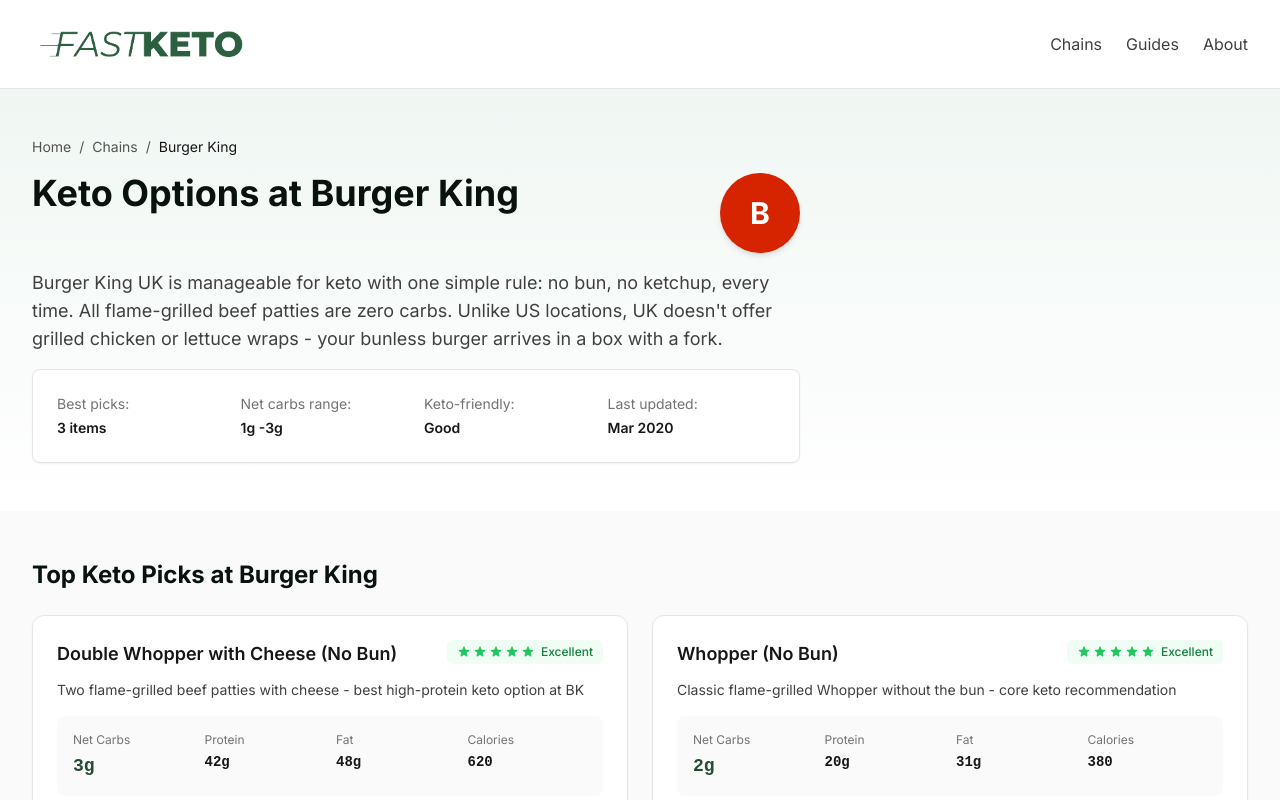
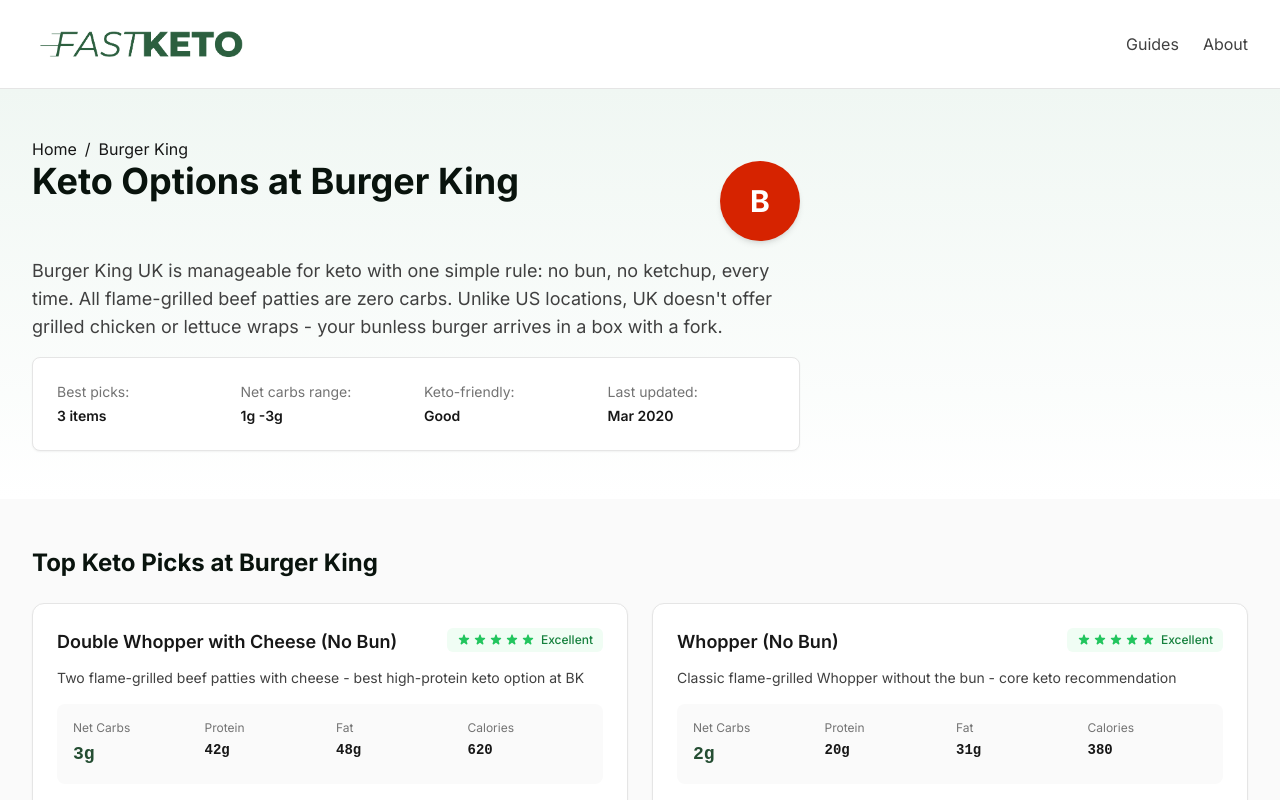
Before and after one commit to humanguitarasparagus/fastketo, a Next.js app: page /chains/burgerking in a window 1280 px wide. Shown: the top 800 px of the page. Built offline with nearby package versions, Linux system fonts and the light colour scheme.

Commit message:
Remove chains nav link, fix breadcrumb, update sitemap with category pages

```diff
--- a/app/chains/[slug]/page.tsx
+++ b/app/chains/[slug]/page.tsx
@@ -195,13 +195,9 @@
         <div className="container-custom">
           <div className="max-w-3xl">
             {/* Breadcrumb */}
-            <div className="text-sm text-neutral-600 mb-4">
-              <a href="/" className="hover:text-primary-600">Home</a>
-              <span className="mx-2">/</span>
-              <a href="/chains" className="hover:text-primary-600">Chains</a>
-              <span className="mx-2">/</span>
-              <span className="text-neutral-900">{chain.name}</span>
-            </div>
+            <a href="/" className="hover:text-primary-600">Home</a>
+<span className="mx-2">/</span>
+<span className="text-neutral-900">{chain.name}</span>
 
             <div className="flex items-start justify-between mb-4">
               <h1 className="text-4xl font-bold text-primary-900">
--- a/app/layout.tsx
+++ b/app/layout.tsx
@@ -27,7 +27,7 @@
 }) {
   return (
     <html lang="en">
-            {/* Google Analytics */}
+      {/* Google Analytics */}
       <Script
         src="https://www.googletagmanager.com/gtag/js?id=G-SBZS29F794"
         strategy="afterInteractive"
@@ -44,13 +44,10 @@
         <nav className="border-b border-neutral-200 bg-white">
           <div className="container-custom py-4">
             <div className="flex items-center justify-between">
-             <a href="/" className="flex items-center space-x-2">
-  <img src="/images/fastketo-logo.png" alt="FastKeto" className="h-14" />
-</a>
+              <a href="/" className="flex items-center space-x-2">
+                <img src="/images/fastketo-logo.png" alt="FastKeto" className="h-14" />
+              </a>
               <div className="flex items-center space-x-6">
-                <a href="/chains" className="text-neutral-700 hover:text-primary-500 transition-colors">
-                  Chains
-                </a>
                 <a href="/guides" className="text-neutral-700 hover:text-primary-500 transition-colors">
                   Guides
                 </a>
--- a/app/sitemap.ts
+++ b/app/sitemap.ts
@@ -9,12 +9,6 @@
       lastModified: new Date(),
       changeFrequency: 'weekly' as const,
       priority: 1,
-    },
-    {
-      url: 'https://fastketo.co/chains',
-      lastModified: new Date(),
-      changeFrequency: 'weekly' as const,
-      priority: 0.9,
     },
     {
       url: 'https://fastketo.co/about',
@@ -36,6 +30,20 @@
     },
   ]
 
+  // Category pages
+  const categoryPages = [
+    'fast-food',
+    'pub-chains',
+    'cafes',
+    'casual-dining',
+    'sushi',
+  ].map((category) => ({
+    url: `https://fastketo.co/${category}`,
+    lastModified: new Date(),
+    changeFrequency: 'monthly' as const,
+    priority: 0.8,
+  }))
+
   // Dynamic chain pages
   const chainPages = chains.map((chain) => ({
     url: `https://fastketo.co/chains/${chain.slug}`,
@@ -44,5 +52,5 @@
     priority: 0.8,
   }))
 
-  return [...staticPages, ...chainPages]
+  return [...staticPages, ...categoryPages, ...chainPages]
 }
```
